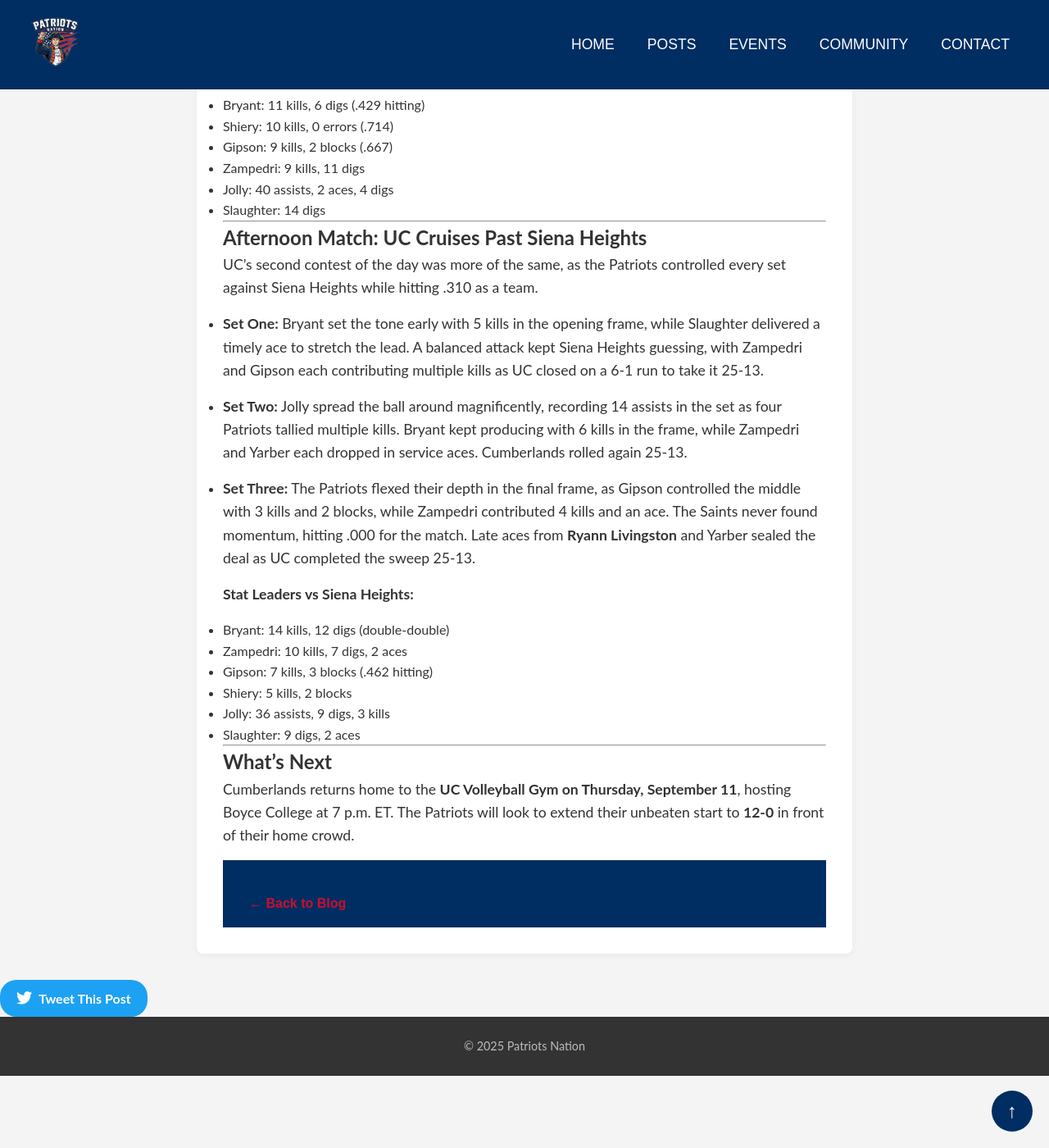
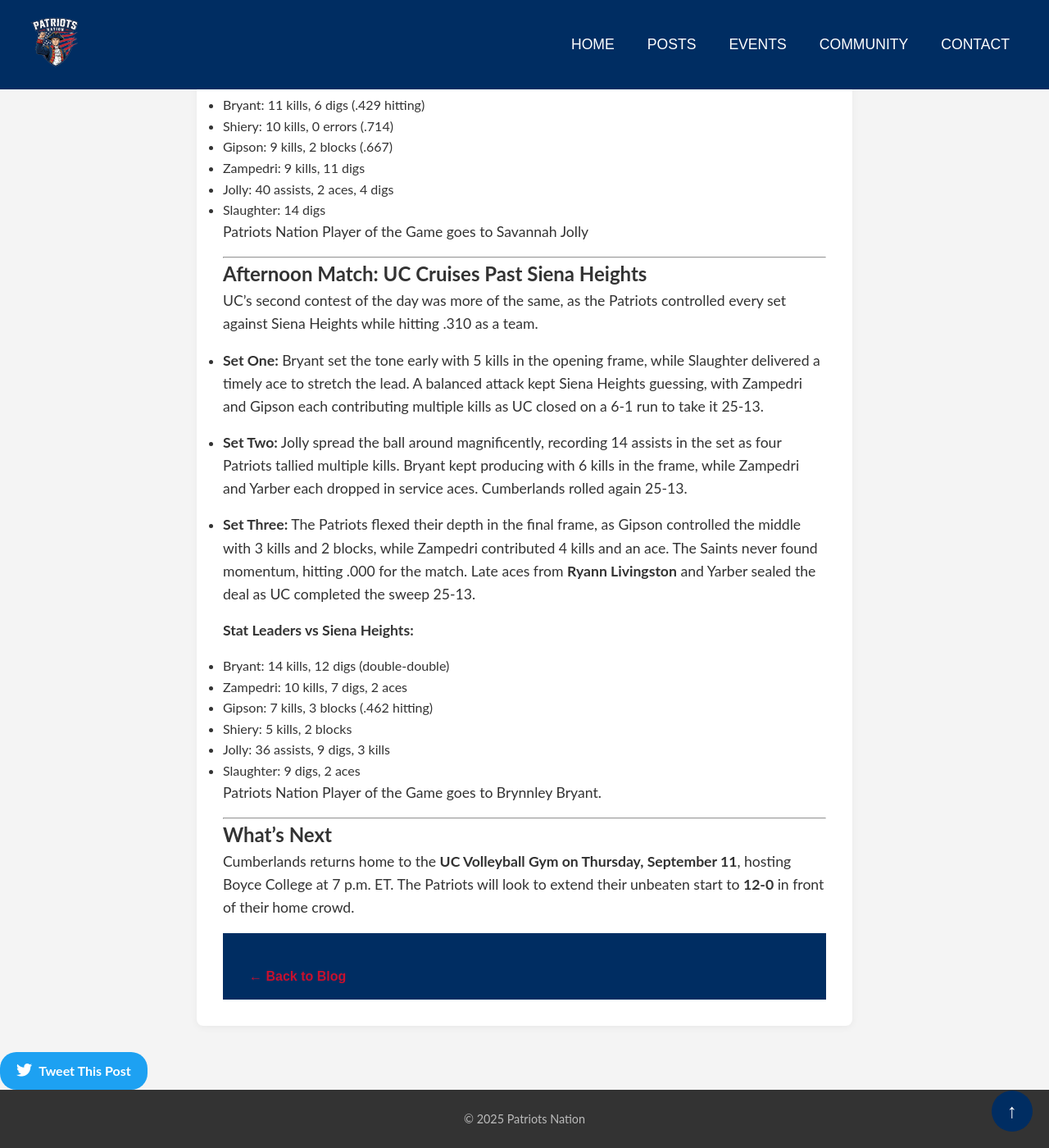
Before and after one commit to bshroats5/Patriots_Nation, a Jekyll site: the page built from _posts/2025-09-06-volleyball-wins-kokomo-invite.md, in a window 1280 px wide and 1400 px high, scrolled down 1468 px. Shown: the whole window at 82% size. Built offline with Jekyll 4.4.1, drawn with Linux system fonts in a browser that asks for light colours.

Commit message:
Add Player of the Game honors to match recaps
Added 'Patriots Nation Player of the Game' acknowledgments for Savannah Jolly and Brynnley Bryant in the respective match summaries to highlight individual performances.

```diff
--- a/_posts/2025-09-06-volleyball-wins-kokomo-invite.md
+++ b/_posts/2025-09-06-volleyball-wins-kokomo-invite.md
@@ -33,6 +33,8 @@ The Patriots exploded out of the gates, hitting a blistering **.453** as a team
 - Jolly: 40 assists, 2 aces, 4 digs
 - Slaughter: 14 digs
 
+Patriots Nation Player of the Game goes to Savannah Jolly
+
 ---
 
 ## Afternoon Match: UC Cruises Past Siena Heights
@@ -53,6 +55,8 @@ UC’s second contest of the day was more of the same, as the Patriots controlle
 - Jolly: 36 assists, 9 digs, 3 kills
 - Slaughter: 9 digs, 2 aces
 
+Patriots Nation Player of the Game goes to Brynnley Bryant.
+
 ---
 
 ## What’s Next
```
